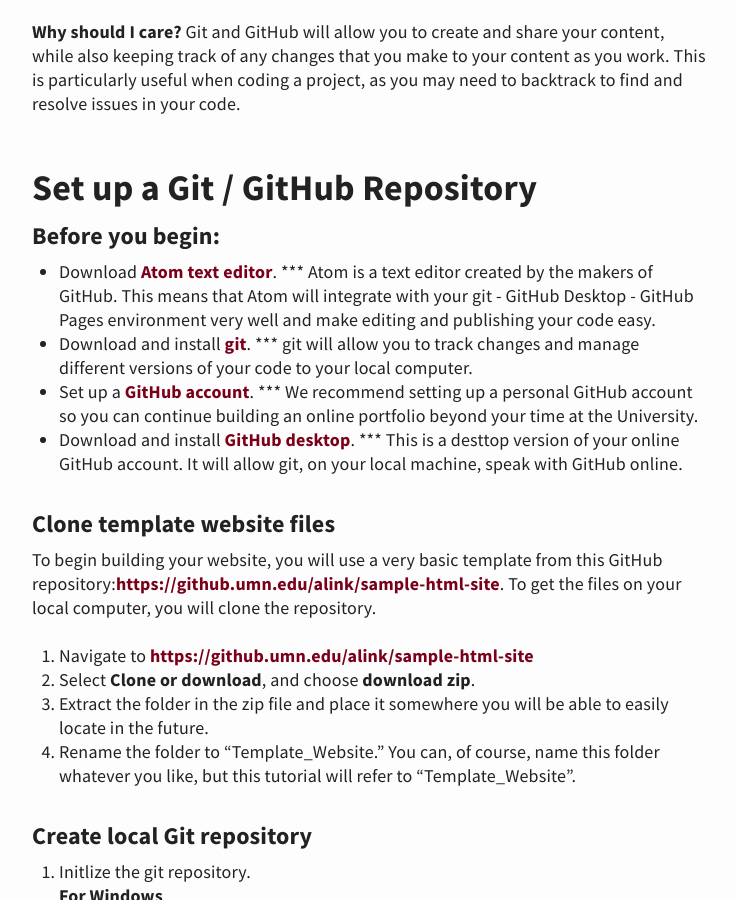
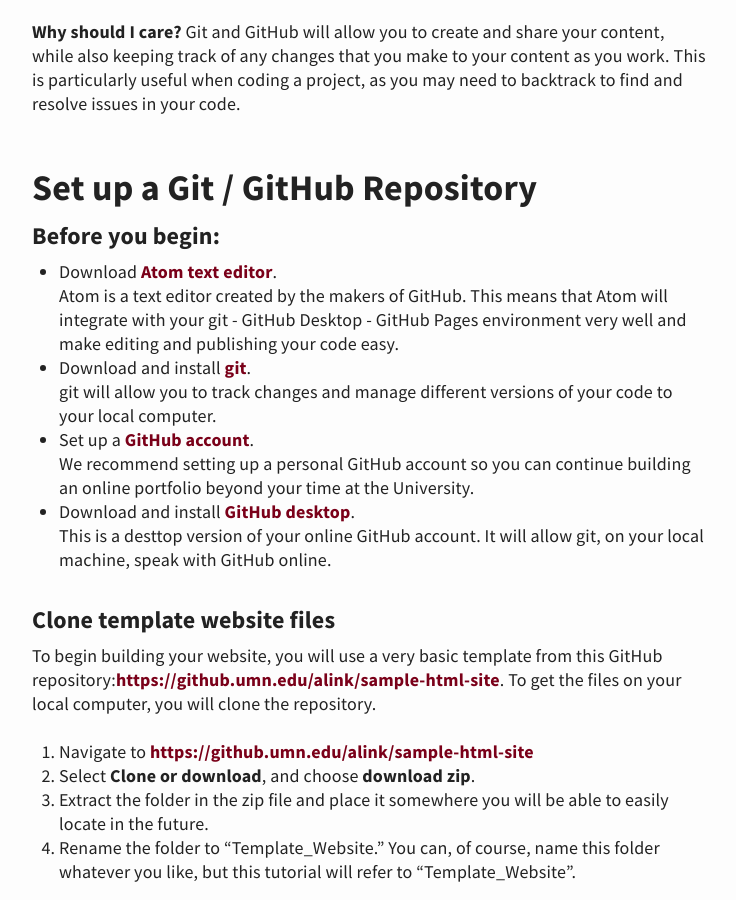
Before and after one commit to kristinashirk/digital-tech, a Jekyll site: the page built from _posts/2019-09-02-git and GitHub.md, in a window 1280 px wide and 900 px high, scrolled down 771 px. Shown: the whole window, without its empty margins (270-1006 px from the left). Built offline with Jekyll 4.4.1, drawn with Linux system fonts in a browser that asks for light colours.

Commit message:
Unordered list work

```diff
--- a/_posts/2019-09-02-git and GitHub.md
+++ b/_posts/2019-09-02-git and GitHub.md
@@ -13,13 +13,13 @@ published: true
 ## Set up a Git / GitHub Repository
 ### Before you begin:
 * Download [Atom text editor](https://atom.io/).
-*** Atom is a text editor created by the makers of GitHub. This means that Atom will integrate with your git - GitHub Desktop - GitHub Pages environment very well and make editing and publishing your code easy.
+	Atom is a text editor created by the makers of GitHub. This means that Atom will integrate with your git - GitHub Desktop - GitHub Pages environment very well and make editing and publishing your code easy.
 * Download and install [git](https://git-scm.com/).
-*** git will allow you to track changes and manage different versions of your code to your local computer.
+	git will allow you to track changes and manage different versions of your code to your local computer.
 * Set up a [GitHub account](https://github.com).
-*** We recommend setting up a personal GitHub account so you can continue building an online portfolio beyond your time at the University.
+	We recommend setting up a personal GitHub account so you can continue building an online portfolio beyond your time at the University.
 * Download and install [GitHub desktop](https://desktop.github.com/).
-*** This is a desttop version of your online GitHub account. It will allow git, on your local machine, speak with GitHub online.
+	This is a desttop version of your online GitHub account. It will allow git, on your local machine, speak with GitHub online.
 
 ### Clone template website files
 To begin building your website, you will use a very basic template from this GitHub repository:[https://github.umn.edu/alink/sample-html-site](https://github.umn.edu/alink/sample-html-site).
```
